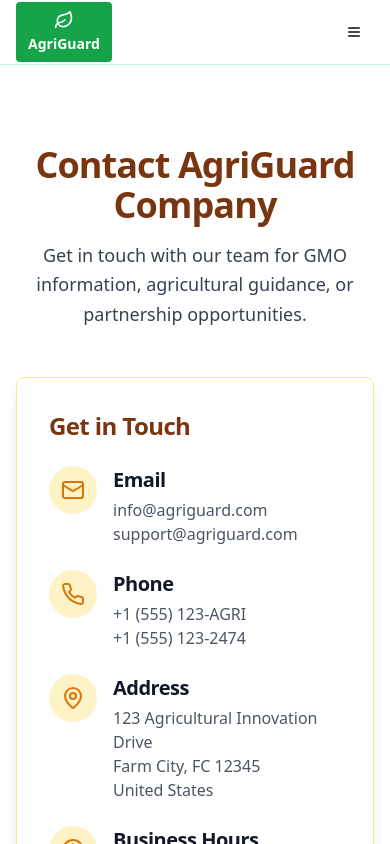
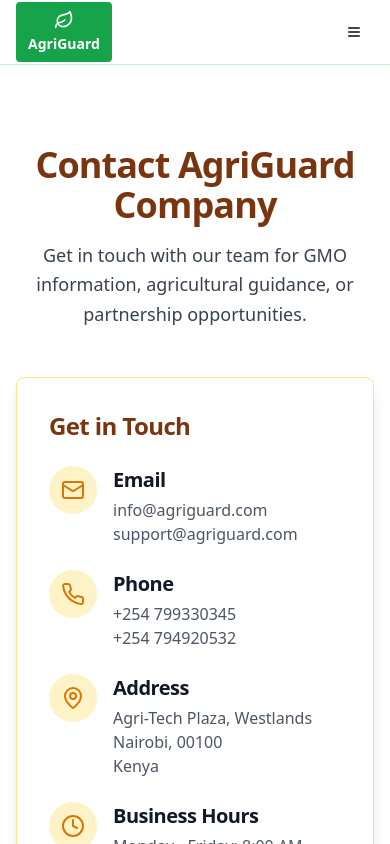
Before and after one commit to codingPharisee/agriguardorg, a React (Vite) app: page /contact in a window 390 px wide. Shown: the top 844 px of the page. Built offline with nearby package versions, Linux system fonts and the light colour scheme.

Commit message:
Update contact information
Update address to Nairobi, Kenya and add new phone numbers to the contact page.

```diff
--- a/src/pages/Contact.tsx
+++ b/src/pages/Contact.tsx
@@ -45,8 +45,8 @@ const Contact = () => {
                     </div>
                     <div>
                       <h3 className="font-semibold text-gray-900 mb-1">Phone</h3>
-                      <p className="text-gray-600">+1 (555) 123-AGRI</p>
-                      <p className="text-gray-600">+1 (555) 123-2474</p>
+                      <p className="text-gray-600">+254 799330345</p>
+                      <p className="text-gray-600">+254 794920532</p>
                     </div>
                   </div>
 
@@ -57,9 +57,9 @@ const Contact = () => {
                     <div>
                       <h3 className="font-semibold text-gray-900 mb-1">Address</h3>
                       <p className="text-gray-600">
-                        123 Agricultural Innovation Drive<br />
-                        Farm City, FC 12345<br />
-                        United States
+                        Agri-Tech Plaza, Westlands<br />
+                        Nairobi, 00100<br />
+                        Kenya
                       </p>
                     </div>
                   </div>
```
